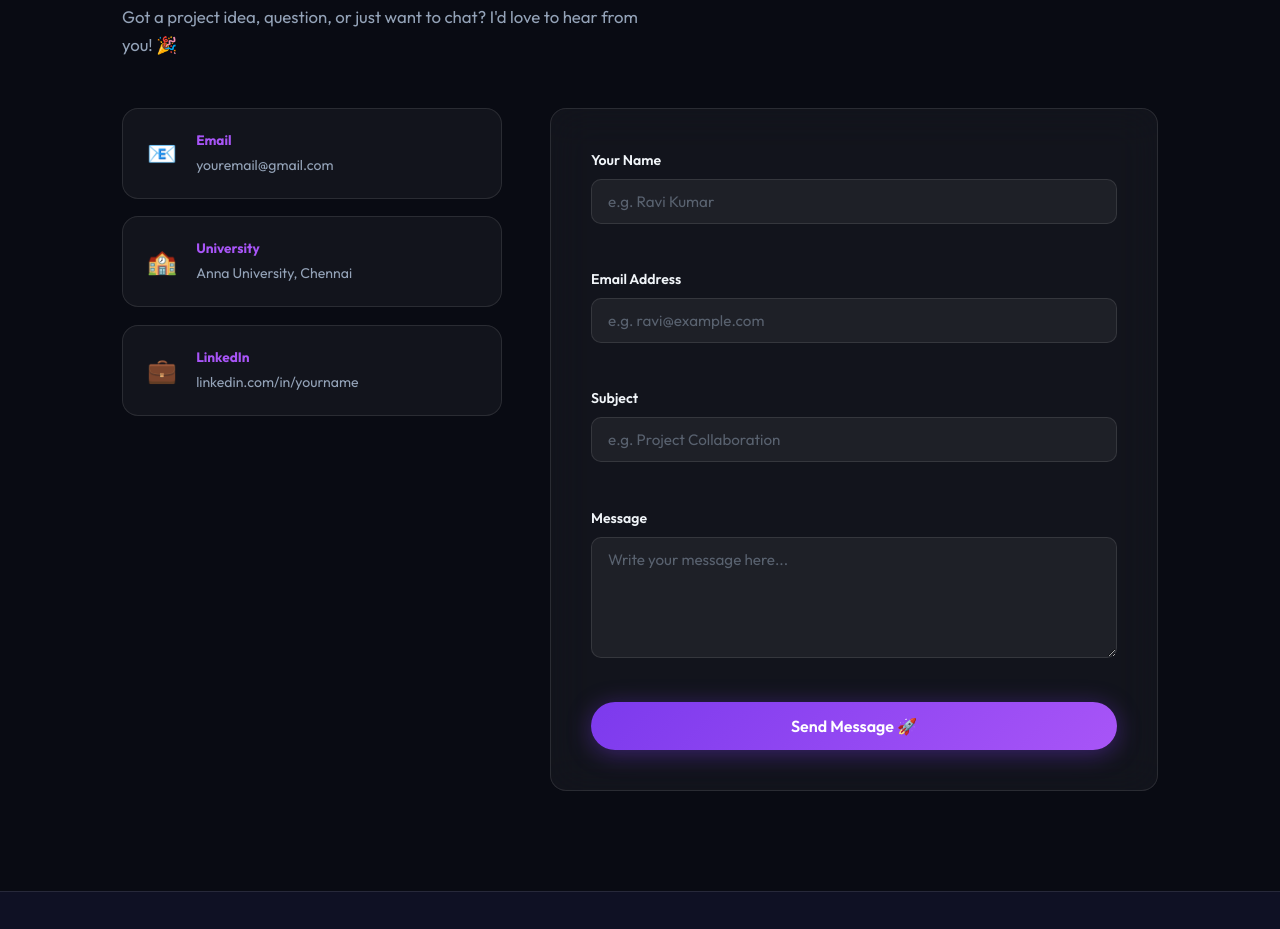
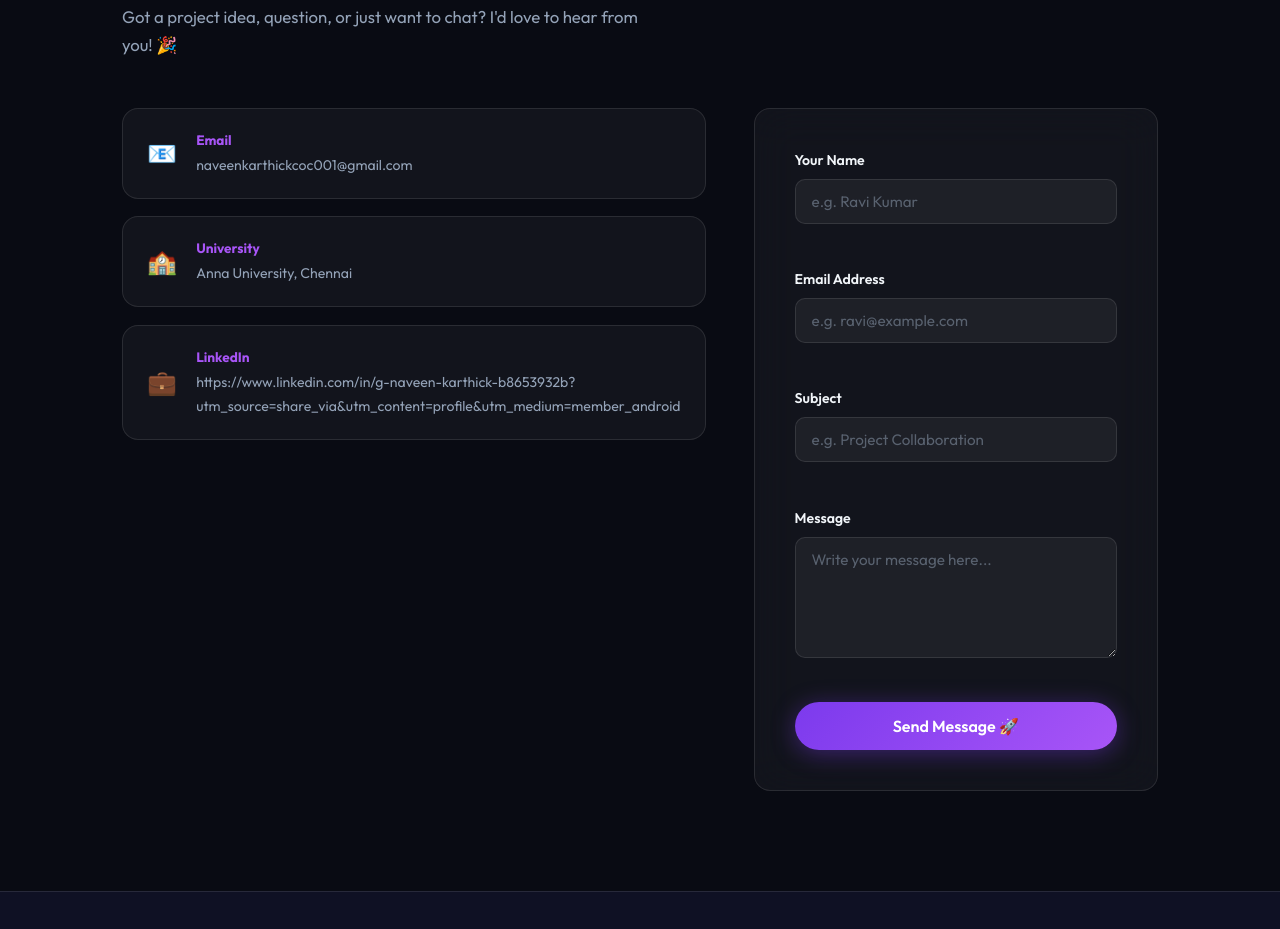
Before and after one commit to naveenkarthickcoc001-cmyk/profile, a plain HTML site: page index.html in a window 1280 px wide. Shown: the part 3716-4645 px from the top of the page. Drawn offline with nearby package versions, Linux system fonts and the light colour scheme.

Commit message:
Update contact information in index.html

```diff
--- a/index.html
+++ b/index.html
@@ -278,11 +278,11 @@
       <div class="contact-grid">
         <!-- Info Cards -->
         <div class="contact-info">
-          <a href="mailto:youremail@gmail.com" class="contact-card" style="text-decoration:none;color:inherit;">
+          <a href="mailto:naveenkarthickcoc001@gmail.com" class="contact-card" style="text-decoration:none;color:inherit;">
             <span class="contact-card-icon">📧</span>
             <div>
               <h4>Email</h4>
-              <p>youremail@gmail.com</p>
+              <p>naveenkarthickcoc001@gmail.com</p>
             </div>
           </a>
           <a href="https://www.annauniv.edu" target="_blank" rel="noopener" class="contact-card" style="text-decoration:none;color:inherit;">
@@ -292,11 +292,11 @@
               <p>Anna University, Chennai</p>
             </div>
           </a>
-          <a href="https://linkedin.com/in/yourname" target="_blank" rel="noopener" class="contact-card" style="text-decoration:none;color:inherit;">
+          <a href="https://www.linkedin.com/in/g-naveen-karthick-b8653932b?utm_source=share_via&utm_content=profile&utm_medium=member_android" target="_blank" rel="noopener" class="contact-card" style="text-decoration:none;color:inherit;">
             <span class="contact-card-icon">💼</span>
             <div>
               <h4>LinkedIn</h4>
-              <p>linkedin.com/in/yourname</p>
+              <p>https://www.linkedin.com/in/g-naveen-karthick-b8653932b?utm_source=share_via&utm_content=profile&utm_medium=member_android</p>
             </div>
           </a>
         </div>
```
